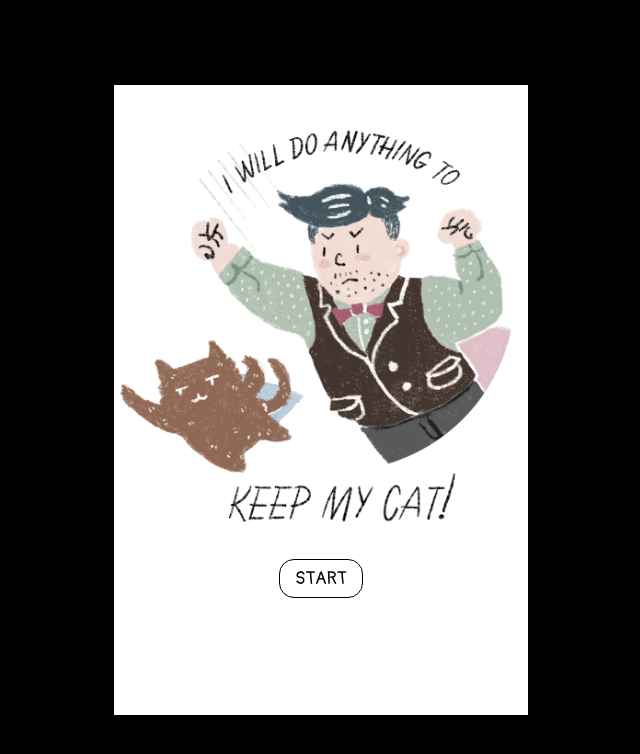
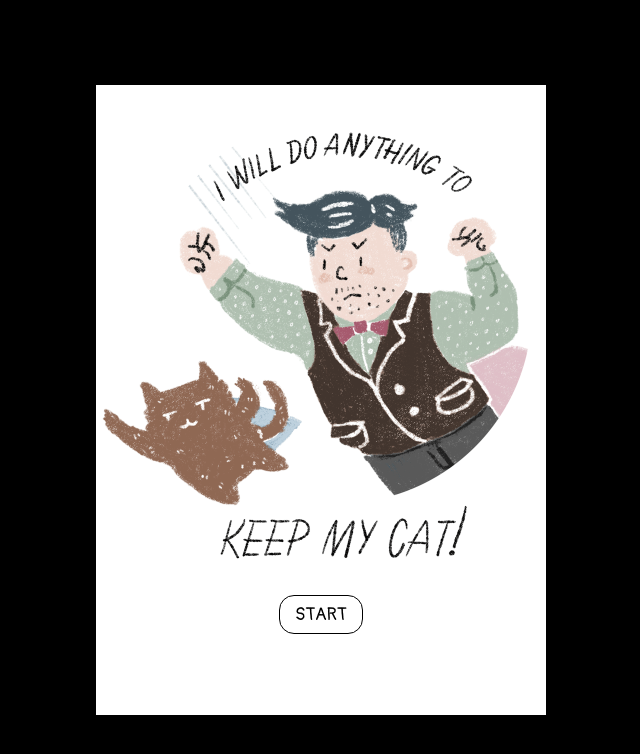
Before and after one commit to weilidai2001/keep-my-cat-2025, a Next.js app: page / in a window 1280 px wide. Shown: the top 754 px of the page, without its empty margins (319-959 px from the left). Built offline with nearby package versions, Linux system fonts and the light colour scheme.

Commit message:
refactor: convert inline styles to Tailwind classes and adjust container width

```diff
--- a/src/app/layout.tsx
+++ b/src/app/layout.tsx
@@ -34,7 +34,7 @@ export default function RootLayout({
         className={`${geistSans.variable} ${geistMono.variable} antialiased`}
       >
         <div className="w-screen bg-black min-[737px]:h-screen min-[737px]:flex min-[737px]:items-center">
-          <div className="max-w-[414px] h-full max-h-[630px] mx-auto w-full bg-white">
+          <div className="max-w-[450px] h-full max-h-[630px] mx-auto w-full bg-white">
             {children}
           </div>
         </div>
--- a/src/app/page.tsx
+++ b/src/app/page.tsx
@@ -2,23 +2,11 @@ import Button from "@/components/ui/button";
 
 export default function Home() {
   return (
-    <div className="slideshow">
-      <main
-        style={{
-          position: "relative",
-          width: "100%",
-          paddingBottom: "100%",
-          overflow: "initial",
-          marginTop: "20px",
-        }}
-      >
-        <img
-          style={{ position: "absolute", width: "100%" }}
-          className="slideshow__hero-image"
-          src="/index.gif"
-        />
+    <div>
+      <main className="relative w-full pb-[100%] overflow-visible mt-5">
+        <img className="absolute w-full" src="/index.gif" />
       </main>
-      <footer className="flex justify-center mt-[20px]">
+      <footer className="flex justify-center mt-5">
         <Button href="/intro" text="START" />
       </footer>
     </div>
```
